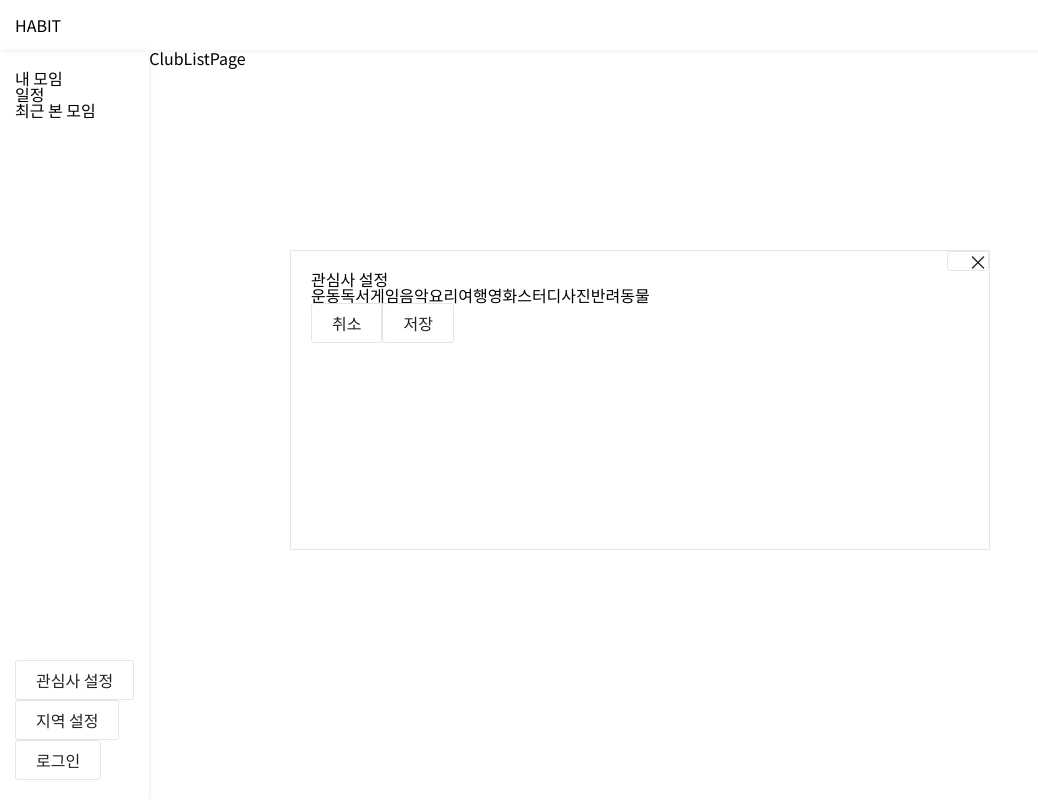
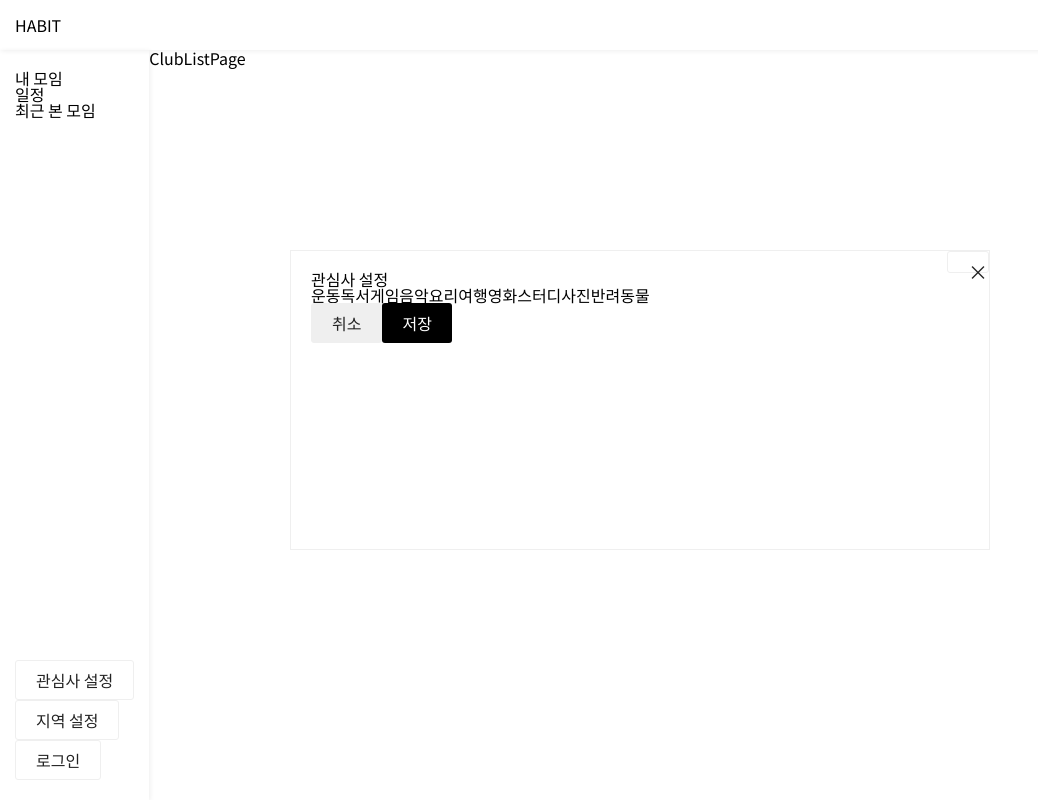
Before and after one commit to Team-ants-grasshoppers/habit-frontend, a React (Vite) app: page /clublist in a window 1280 px wide. Both pictures are taken after a click on the button "관심사 설정". Shown: the whole page, without its empty margins (0-1038 px from the left). Built offline with nearby package versions, Linux system fonts and the light colour scheme; a web font is replaced by a local one.

Commit message:
Feature/buttons (#16)
* feat: 통합형 버튼 컴포넌트 작업

* refactor: ButtonUnit적용

```diff
--- a/src/common/components/ui/Buttons.tsx
+++ b/src/common/components/ui/Buttons.tsx
@@ -1,53 +1,115 @@
-import React from 'react';
 import { useNavigate } from 'react-router-dom';
-import styled from '@emotion/styled/macro';
+import styled from '@emotion/styled';
+import { HTMLAttributes, ReactNode } from 'react';
 
-// 모달 열기 버튼
-interface ModalButtonProps {
-  onClick: () => void;
-  children: React.ReactNode;
-}
-export const ModalButton: React.FC<ModalButtonProps> = ({ onClick, children }) => {
-  return <DefaultBtn onClick={onClick}>{children}</DefaultBtn>;
-};
+/**
+ * Button 스타일 타입
+ */
+type ButtonMode = 'base' | 'confirm' | 'cancel' | 'more' | 'text';
 
-// 확인/제출 (Submit) 버튼
-interface SubmitButtonProps extends React.ButtonHTMLAttributes<HTMLButtonElement> {
-  children: React.ReactNode;
-}
-export const SubmitButton: React.FC<SubmitButtonProps> = ({ children, ...rest }) => {
+/**
+ * ButtonUnit props 타입
+ */
+type ButtonUnitProps = {
+  mode: ButtonMode;
+  isModal?: boolean;
+  onCloseModal?: () => void;
+  onMore?: () => void;
+  children: ReactNode;
+} & HTMLAttributes<HTMLButtonElement>;
+
+/**
+ * 통합 버튼 컴포넌트
+ *
+ * - 버튼 내부에는 children요소가 필수 포함입니다.
+ *
+ * - mode에 따라 3가지 유형의 버튼을 지원합니다:
+ *   - 'base': 기본 버튼
+ *   - 'text': 텍스트형 버튼
+ *   - 'more': 리스트 더보기 버튼
+ *   - 'confirm': 적용/확인/강조 버튼
+ *   - 'cancel': 취소 버튼 - 뒤로가기
+ *      - cancel 모드 전용 :
+ *        - isModal?: boolean(기본값: false)
+ *        - 모달일 경우: isModal={true}
+ */
+const ButtonUnit = ({
+  mode = 'base',
+  isModal = false,
+  onCloseModal,
+  onMore,
+  children,
+  ...rest
+}: ButtonUnitProps) => {
+  const navigate = useNavigate();
+
+  const handleClick = () => {
+    if (mode === 'cancel') {
+      if (isModal && onCloseModal) {
+        onCloseModal();
+      } else {
+        navigate(-1);
+      }
+    } else if (mode === 'more' && onMore) {
+      onMore();
+    }
+
+    // 기타 onClick은 rest로 위임
+    rest.onClick?.(new MouseEvent('click') as any);
+  };
+
+  const ButtonComponent =
+    mode === 'confirm'
+      ? ConfirmButton
+      : mode === 'cancel'
+        ? CancelButton
+        : mode === 'more'
+          ? MoreButton
+          : mode === 'text'
+            ? TextButton
+            : BaseButton;
+
   return (
-    <DefaultBtn type="submit" {...rest}>
+    <ButtonComponent onClick={handleClick} {...rest}>
       {children}
-    </DefaultBtn>
+    </ButtonComponent>
   );
 };
 
-// 페이지 이동 버튼
-interface NavigationButtonProps {
-  to: string;
-  children: React.ReactNode;
-}
-export const NavigationButton: React.FC<NavigationButtonProps> = ({ to, children }) => {
-  const navigate = useNavigate();
-  const handleClick = () => navigate(to);
+export default ButtonUnit;
 
-  return <DefaultBtn onClick={handleClick}>{children}</DefaultBtn>;
-};
+// ===================== 🎨 스타일 정의 =====================
+const BaseButton = styled.button``;
 
-// 삭제,추방,거부,탈퇴 버튼
-export const DeleteButton: React.FC<React.ButtonHTMLAttributes<HTMLButtonElement>> = (props) => {
-  return <DefaultBtn {...props}>{props.children}</DefaultBtn>;
-};
+const TextButton = styled.button`
+  background: none;
+  border: none;
+  border-radius: 0;
+  font-size: 1.4rem;
+  padding: 0 0.2rem;
+  height: fit-content;
+  color: var(--textColor_dark);
+  line-height: 1.6;
+  border-bottom: 1px solid var(--textColor_dark);
+`;
 
-export default {
-  ModalButton,
-  SubmitButton,
-  NavigationButton,
-  DeleteButton,
-};
+const ConfirmButton = styled.button`
+  background: var(--black, #000);
+  color: #fff;
+  border: none;
+`;
 
-export const DefaultBtn = styled.button`
-  border: var(--border);
-  padding: 0.5rem 2rem;
+const CancelButton = styled.button`
+  background: var(--light_gray);
+  &:disabled {
+    opacity: 0.4;
+    cursor: not-allowed;
+  }
 `;
+
+const MoreButton = styled.button`
+  width: 100%;
+  border: 1px solid var(--black);
+  background: #fff;
+  font-size: 1.4rem;
+`;
--- a/src/common/components/ui/Modal.tsx
+++ b/src/common/components/ui/Modal.tsx
@@ -1,5 +1,6 @@
 import styled from '@emotion/styled';
 import React, { useEffect, useState } from 'react';
+import ButtonUnit from './Buttons';
 
 /**
  * 입력 필드의 구성 정보
@@ -164,8 +165,16 @@ const Modal: React.FC<ModalProps> = ({
         {children && <div>{children}</div>}
         {(confirmText && onConfirm) || (cancelText && onCancel) ? (
           <div>
-            {cancelText && onCancel && <button onClick={onCancel}>{cancelText}</button>}
-            {confirmText && onConfirm && <button onClick={handleConfirm}>{confirmText}</button>}
+            {cancelText && onCancel && (
+              <ButtonUnit mode="cancel" onClick={onCancel}>
+                {cancelText}
+              </ButtonUnit>
+            )}
+            {confirmText && onConfirm && (
+              <ButtonUnit mode="confirm" onClick={handleConfirm}>
+                {confirmText}
+              </ButtonUnit>
+            )}
           </div>
         ) : null}
 
--- a/src/common/layout/Sidebar.tsx
+++ b/src/common/layout/Sidebar.tsx
@@ -9,6 +9,7 @@ import RegionModal from '../components/utils/RegionModal';
 import styled from '@emotion/styled';
 import { fc, flexStyle, jb, sectionStyle } from '../style/common.css';
 import { layoutTheme } from './layoutStyle.css';
+import ButtonUnit from '../components/ui/Buttons';
 
 const Sidebar: React.FC = () => {
   const userState = useSelector((state: RootState) => state.user);
@@ -39,13 +40,16 @@ const Sidebar: React.FC = () => {
       <div>
         <ul>
           <li>
-            <button onClick={() => setInterestOpen(true)}>관심사 설정</button>
+            <ButtonUnit mode="base" onClick={() => setInterestOpen(true)}>
+              관심사 설정
+            </ButtonUnit>
           </li>
           <li>
             <button onClick={() => setRegionOpen(true)}>지역 설정</button>
           </li>
           <li>
-            <button
+            <ButtonUnit
+              mode="base"
               onClick={() => {
                 if (userState.isLogin) {
                   window.location.href = '/profile';
@@ -55,7 +59,7 @@ const Sidebar: React.FC = () => {
               }}
             >
               {userState.isLogin ? userState.nickname : '로그인'}
-            </button>
+            </ButtonUnit>
           </li>
         </ul>
       </div>
--- a/src/common/style/GlobalStyle.tsx
+++ b/src/common/style/GlobalStyle.tsx
@@ -12,11 +12,9 @@ const resetStyle = css`
     --mauve: #e7dcda;
     --black: #000;
     --white: #fff;
-    --gray1: #f8f8f8;
-    --gray2: #f1f1f1;
-    --gray3: #ddd;
-    --gray4: #232323;
-    --gray5: #333333;
+    --light_gray: #efefef;
+    --dark_gray: #333;
+    --gray: #ccc;
     --black_90: rgba(0, 0, 0, 0.9);
     --black_80: rgba(0, 0, 0, 0.8);
     --black_70: rgba(0, 0, 0, 0.7);
@@ -37,7 +35,10 @@ const resetStyle = css`
     --white_10: rgba(255, 255, 255, 0.1);
 
     --textColor: #232323;
-    --border: 1px solid #e5e5e5;
+    --textColor_dark: #757575;
+    --textColor_light: #a1a1a1;
+
+    --border: 1px solid #efefef;
     --radius: 0.3rem;
     --inputHeight: 5rem;
     --shadow: #eee 1px 1px 5px 0px;
--- a/src/common/style/common.css.ts
+++ b/src/common/style/common.css.ts
@@ -21,16 +21,9 @@ export const commonStyle = css`
     border: var(--border);
     color: var(--textColor);
     border-radius: var(--radius);
-    padding: 0 2rem;
+    padding: 1rem 2rem;
     background: #fff;
     height: 4rem;
-  }
-  button[type='submit'] {
-    width: 100%;
-    font-weight: 500;
-    color: #fff;
-    border: 0;
-    background: var(--primary);
   }
 
   .dn {
--- a/src/features/user/components/Login.tsx
+++ b/src/features/user/components/Login.tsx
@@ -4,6 +4,7 @@ import UserForm from './UserForm';
 import { loginUser } from '../hooks/useUser';
 import { useAppDispatch } from '../../../store/hook';
 import { loginSuccess } from '../hooks/userSlice';
+import ButtonUnit from '../../../common/components/ui/Buttons';
 
 interface LoginProps {
   isOpen: boolean;
@@ -65,8 +66,12 @@ const Login: React.FC<LoginProps> = ({ isOpen, onClose }) => {
         ]}
       />
       <div style={{ marginTop: '1rem', display: 'flex', justifyContent: 'space-between' }}>
-        <button onClick={() => console.log('id/pw 찾기 클릭')}>id/pw 찾기</button>
-        <button onClick={() => console.log('회원가입 클릭')}>회원가입</button>
+        <ButtonUnit mode="text" onClick={() => console.log('id/pw 찾기 클릭')}>
+          id/pw 찾기
+        </ButtonUnit>
+        <ButtonUnit mode="base" onClick={() => console.log('회원가입 클릭')}>
+          회원가입
+        </ButtonUnit>
       </div>
     </Modal>
   );
```
